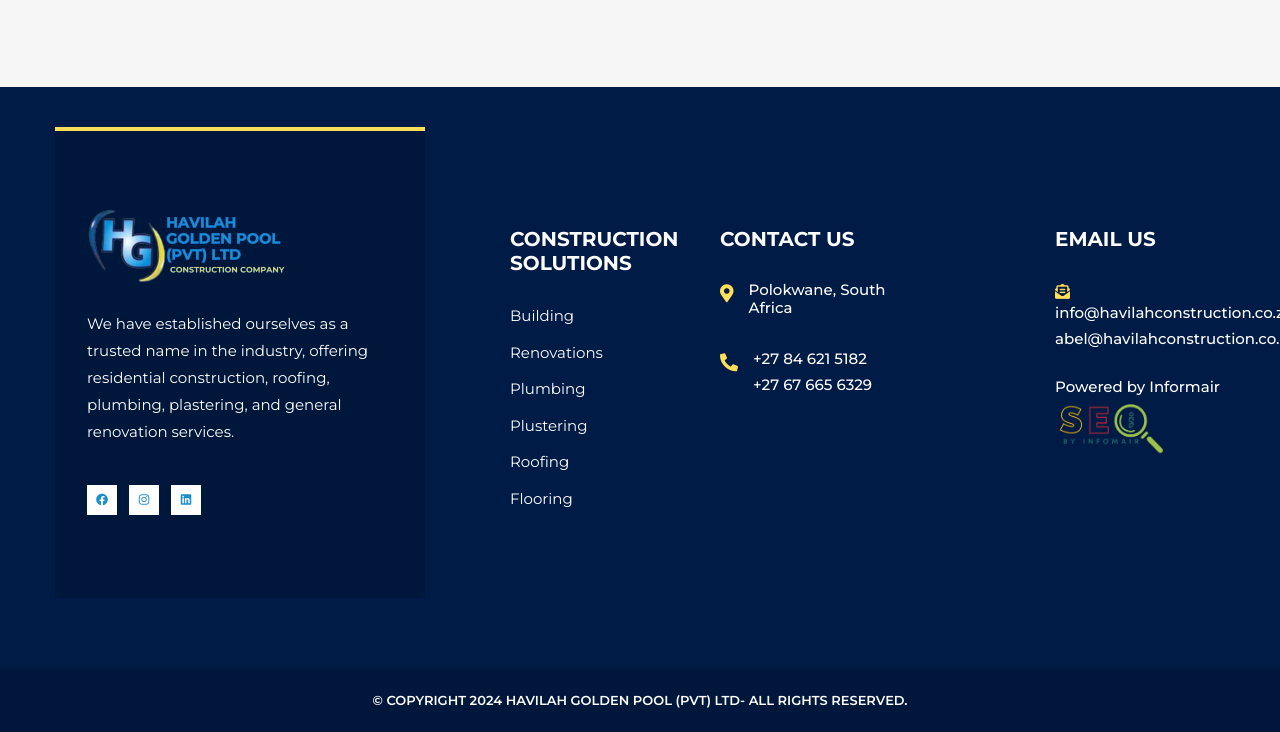
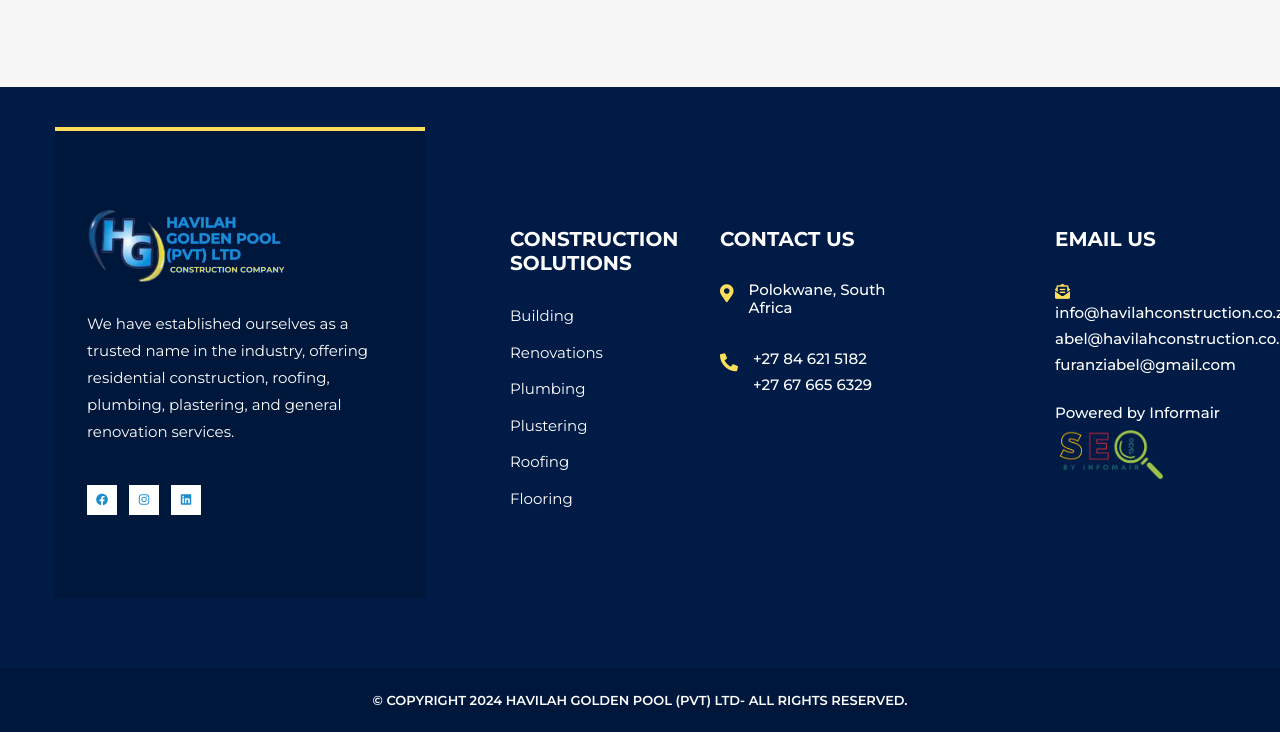
Before and after one commit to Jamiel-89/havilahconstruction.co.za, a plain HTML site: page index.html in a window 1280 px wide. Shown: the part 3784-4516 px from the top of the page. Drawn offline with Linux system fonts and the light colour scheme.

Commit message:
Update index.html

```diff
--- a/index.html
+++ b/index.html
@@ -617,6 +617,7 @@
                                 <span><i class="fas fa-envelope-open-text" style="color: #ffde59;"></i></span>
                                 <h5 style="font-size: 15px; color: #fff;">info@havilahconstruction.co.za</h5>
                                 <h5 style="font-size: 15px; color: #fff;">abel@havilahconstruction.co.za</h5>
+                                <h5 style="font-size: 15px; color: #fff;">furanziabel@gmail.com</h5>
 
                             </div><br>
                             <div class="footer-logo">
```
